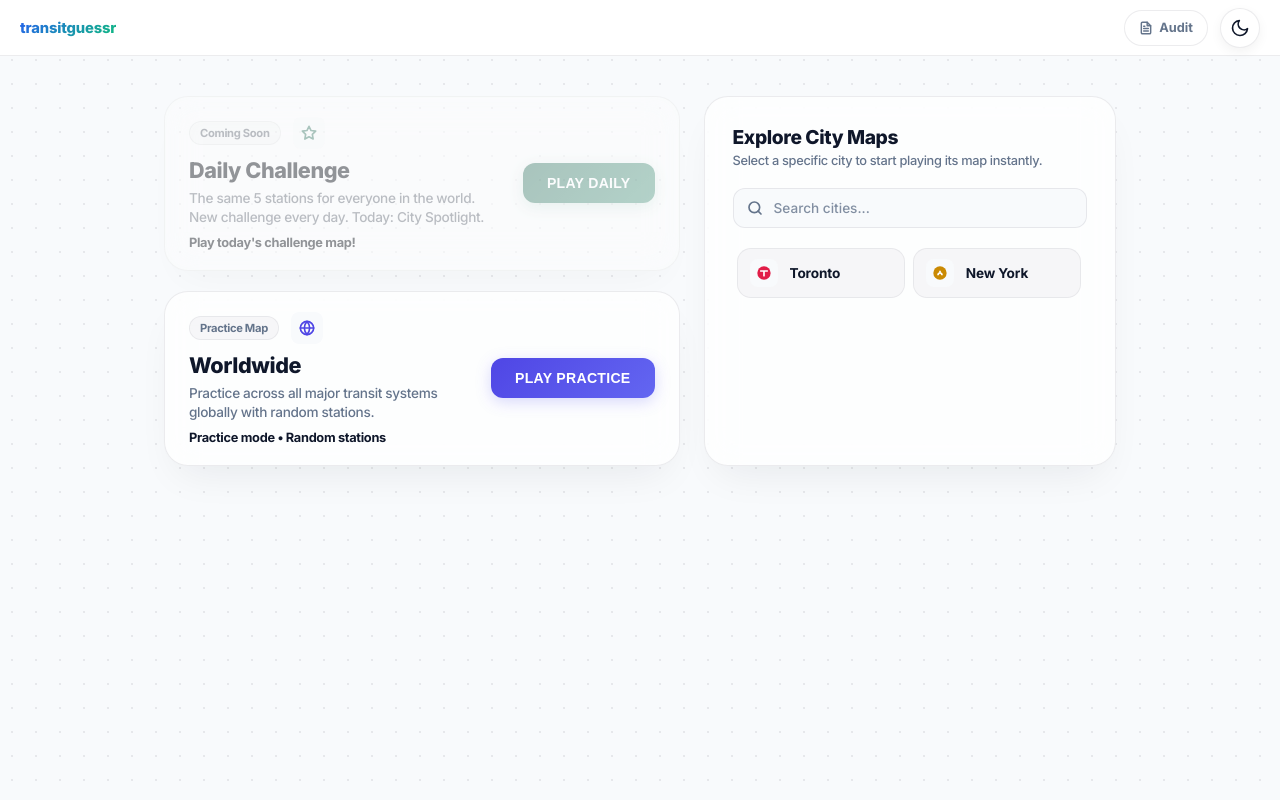
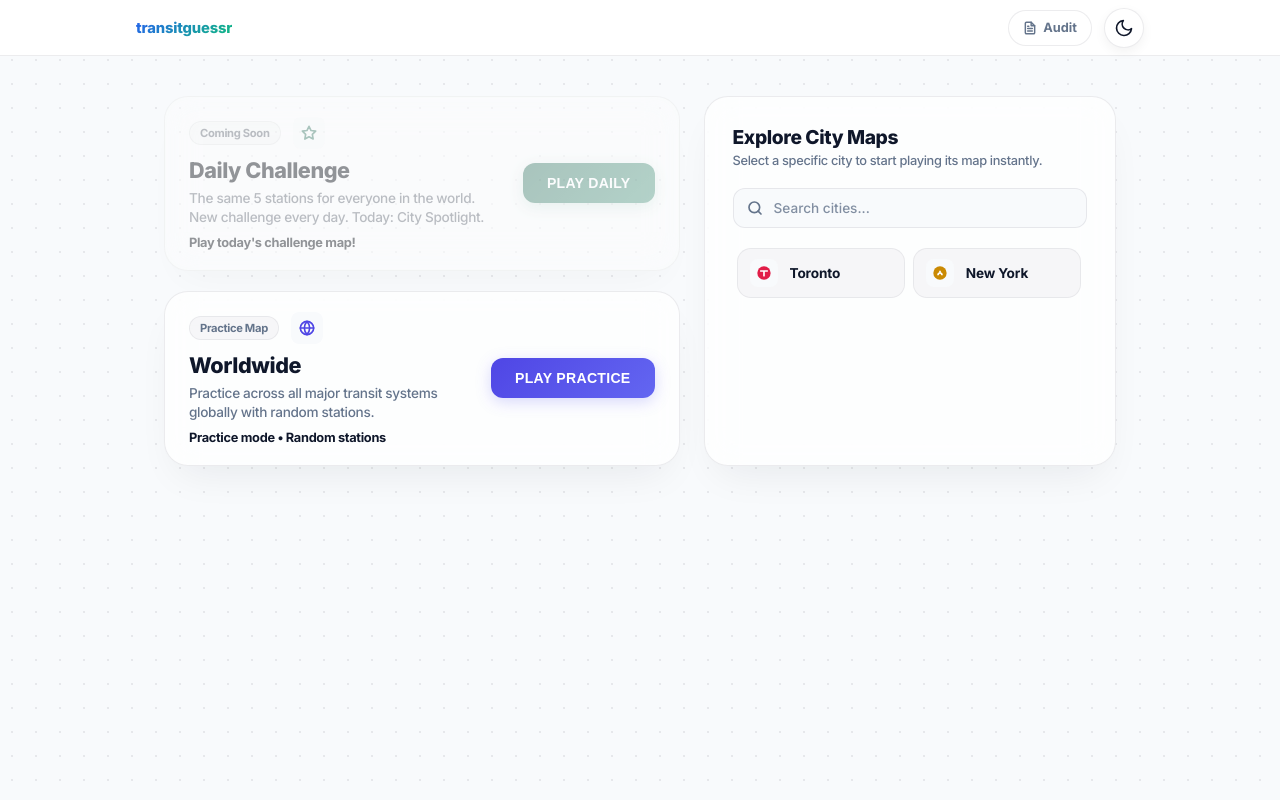
Before and after one commit to Small-Batch-Logic/TransitGuessr, a Svelte app: page / in a window 1280 px wide. Built offline with nearby package versions, Linux system fonts and the light colour scheme.

Commit message:
Constrain start screen header width to match content (1000px)

```diff
--- a/src/components/GameHeader.svelte
+++ b/src/components/GameHeader.svelte
@@ -3,6 +3,7 @@
 </script>
 
 <div class="game-header">
+  <div class="header-inner">
     <div class="header-left">
       <div class="header-wordmark">
         <button class="header-site-title header-title-btn" onclick={onTitleClick}>transitguessr</button>
@@ -15,3 +16,4 @@
     <div class="header-center">{@render center?.()}</div>
     <div class="header-right">{@render right?.()}</div>
   </div>
+</div>
--- a/src/css/screens/game.css
+++ b/src/css/screens/game.css
@@ -8,13 +8,19 @@
 
 .game-header {
   background: var(--island);
-  padding: 0 20px;
+  border-bottom: 1px solid var(--border);
+  flex-shrink: 0;
+  height: 56px;
+}
+
+.header-inner {
   display: flex;
   align-items: center;
   justify-content: space-between;
-  border-bottom: 1px solid var(--border);
-  flex-shrink: 0;
-  height: 56px;
+  height: 100%;
+  padding: 0 20px;
+  width: 100%;
+  margin: 0 auto;
 }
 
 .header-left,
--- a/src/css/screens/start.css
+++ b/src/css/screens/start.css
@@ -4,6 +4,10 @@
   flex-direction: column;
   overflow-y: auto;
   width: 100%;
+}
+
+#start-screen .header-inner {
+  max-width: 1048px;
 }
 
 .start-content {
```
Lines whose indentation alone changed are shown as unchanged.
